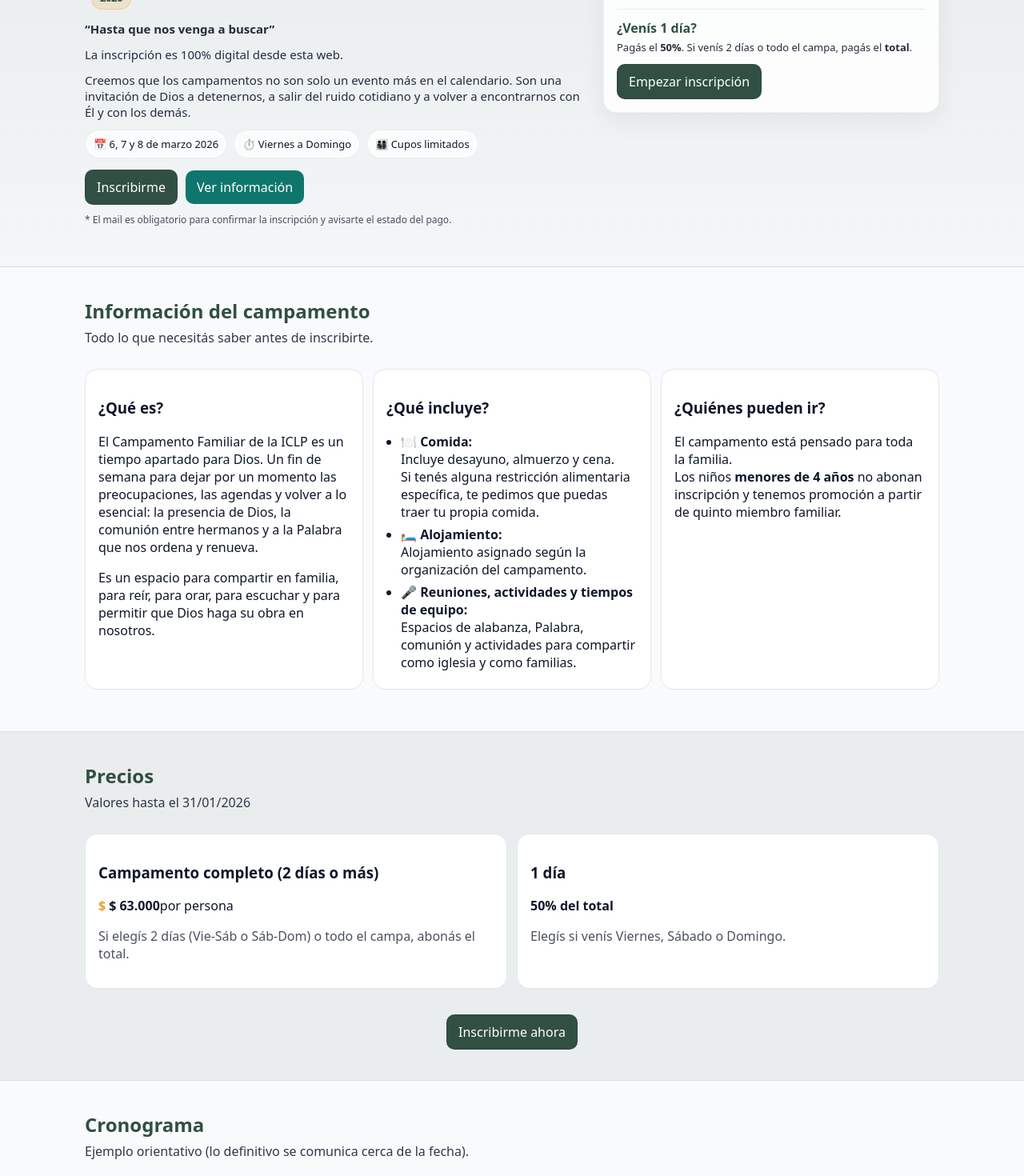
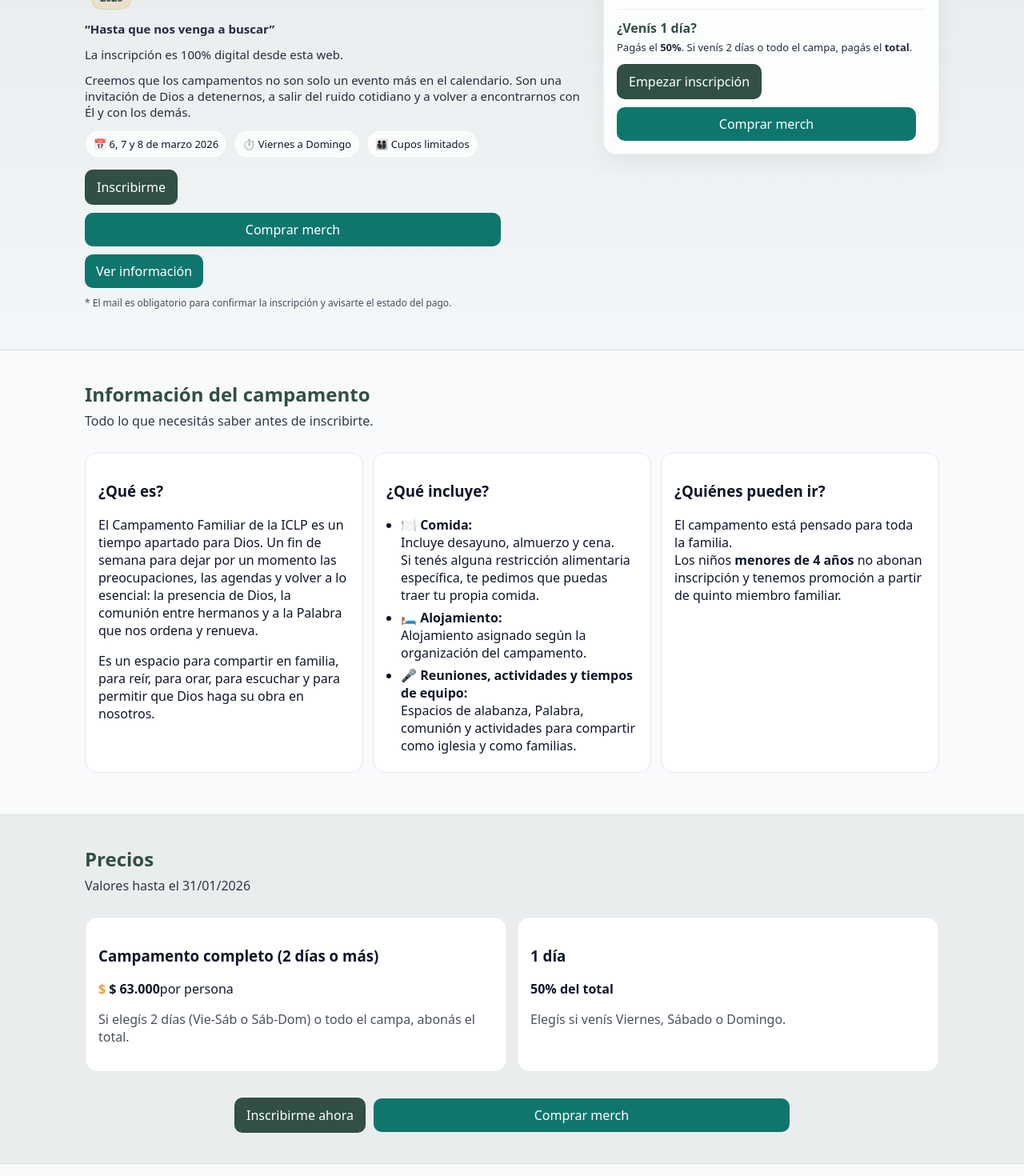
Before and after one commit to blucanus/campamento, a Next.js app in the folder iclp-camp/: page / in a window 1280 px wide. Shown: the part 280-1750 px from the top of the page at 80% size. Built offline with nearby package versions, Linux system fonts and the light colour scheme.

Commit message:
comprar solo merch 3

```diff
--- a/iclp-camp/pages/index.tsx
+++ b/iclp-camp/pages/index.tsx
@@ -42,6 +42,9 @@ export default function Home() {
               <Link className="btn lp-btn-primary" href="/inscripcion/paso-1">
                 Inscribirme
               </Link>
+              <Link className="btn lp-btn-secondary lp-sticky-btn" href="/merch">
+              Comprar merch
+            </Link>
               <a className="btn secondary" href="#info">
                 Ver información
               </a>
@@ -75,6 +78,9 @@ export default function Home() {
                 <Link className="btn lp-btn-primary" href="/inscripcion/paso-1">
                   Empezar inscripción
                 </Link>
+                <Link className="btn lp-btn-secondary lp-sticky-btn" href="/merch">
+              Comprar merch
+            </Link>
               </div>
             </div>
           </div>
@@ -163,6 +169,9 @@ export default function Home() {
           <div className="lp-cta lp-center" style={{ marginTop: 18 }}>
             <Link className="btn lp-btn-primary" href="/inscripcion/paso-1">
               Inscribirme ahora
+            </Link>
+            <Link className="btn lp-btn-secondary lp-sticky-btn" href="/merch">
+              Comprar merch
             </Link>
           </div>
         </div>
@@ -298,7 +307,7 @@ export default function Home() {
             </details>
           </div>
 
-          <div className="lp-cta lp-center gap-2" style={{ marginTop: 16 }}>
+          <div className="lp-cta lp-center" style={{ marginTop: 16 }}>
             <Link className="btn lp-btn-primary" href="/inscripcion/paso-1">
               Inscribirme
             </Link>
@@ -310,7 +319,7 @@ export default function Home() {
       </section>
 
       {/* CTA fijo mobile */}
-      <div className="lp-sticky-cta gap-2">
+      <div className="lp-sticky-cta">
         <Link className="btn lp-btn-primary lp-sticky-btn" href="/inscripcion/paso-1">
           Inscribirme
         </Link>
--- a/iclp-camp/styles/globals.css
+++ b/iclp-camp/styles/globals.css
@@ -234,6 +234,7 @@ small{ color:var(--muted); }
   display:flex;
   justify-content:center;
   z-index: 999;
+  gap: 10px;
 }
 
 .lp-sticky-btn{
```
